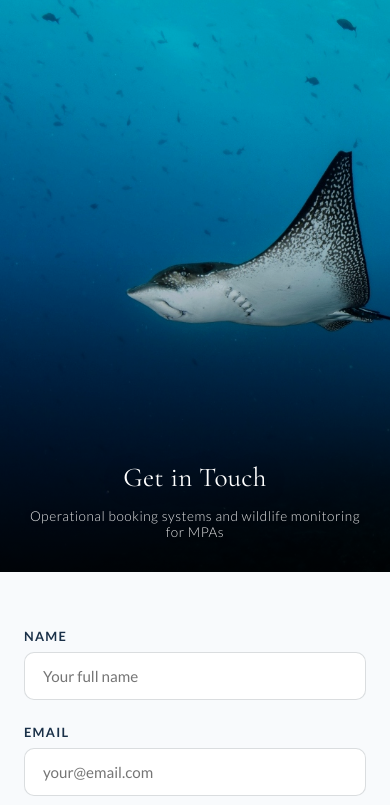
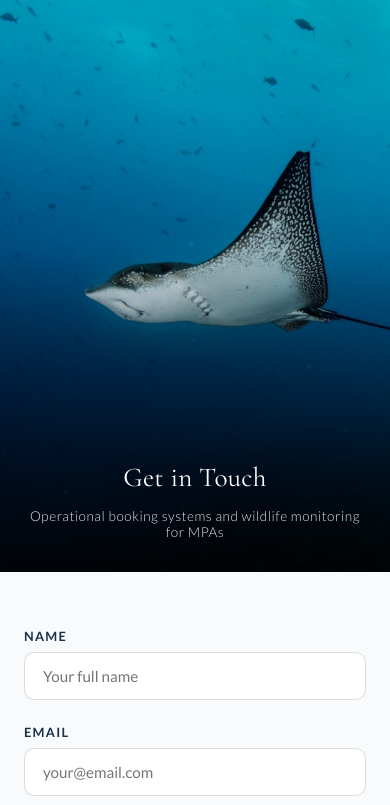
Before and after one commit to gis4-wildlife/gis-for-wildlife-web, a plain HTML site: page contact/index.html in a window 390 px wide. Shown: the part 145-950 px from the top of the page. Drawn offline with nearby package versions, Linux system fonts and the light colour scheme; a web font is replaced by a local one.

Commit message:
mobile update

```diff
--- a/contact/index.html
+++ b/contact/index.html
@@ -91,7 +91,7 @@
     }
     @media (max-width: 768px) {
       .contact-form-section { padding: 56px 24px; }
-      .contact-hero-img { object-position: 15% 40% !important; }
+      .contact-hero-img { object-position: 20% 40% !important; }
     }
   </style>
 </head>
```
